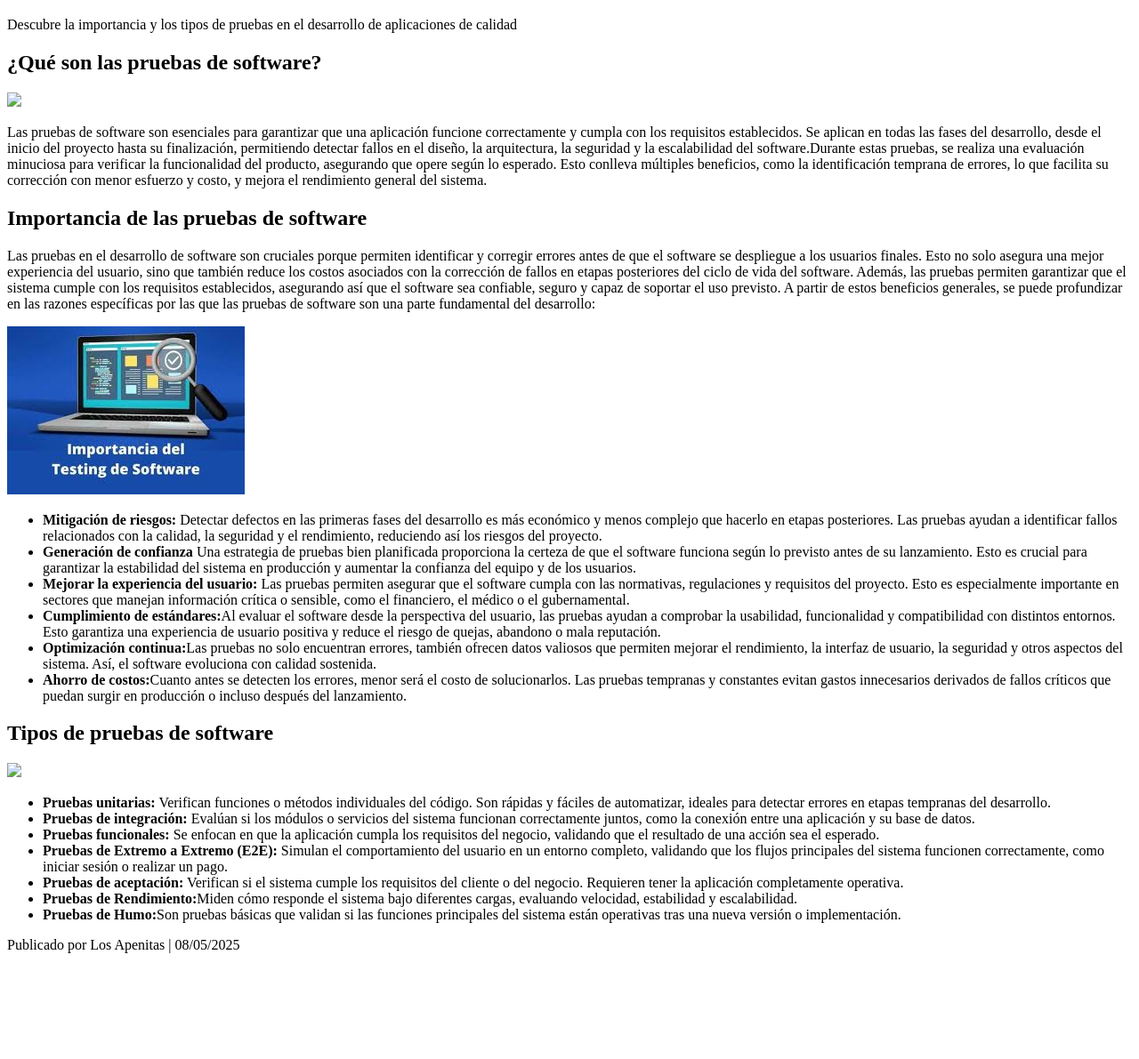
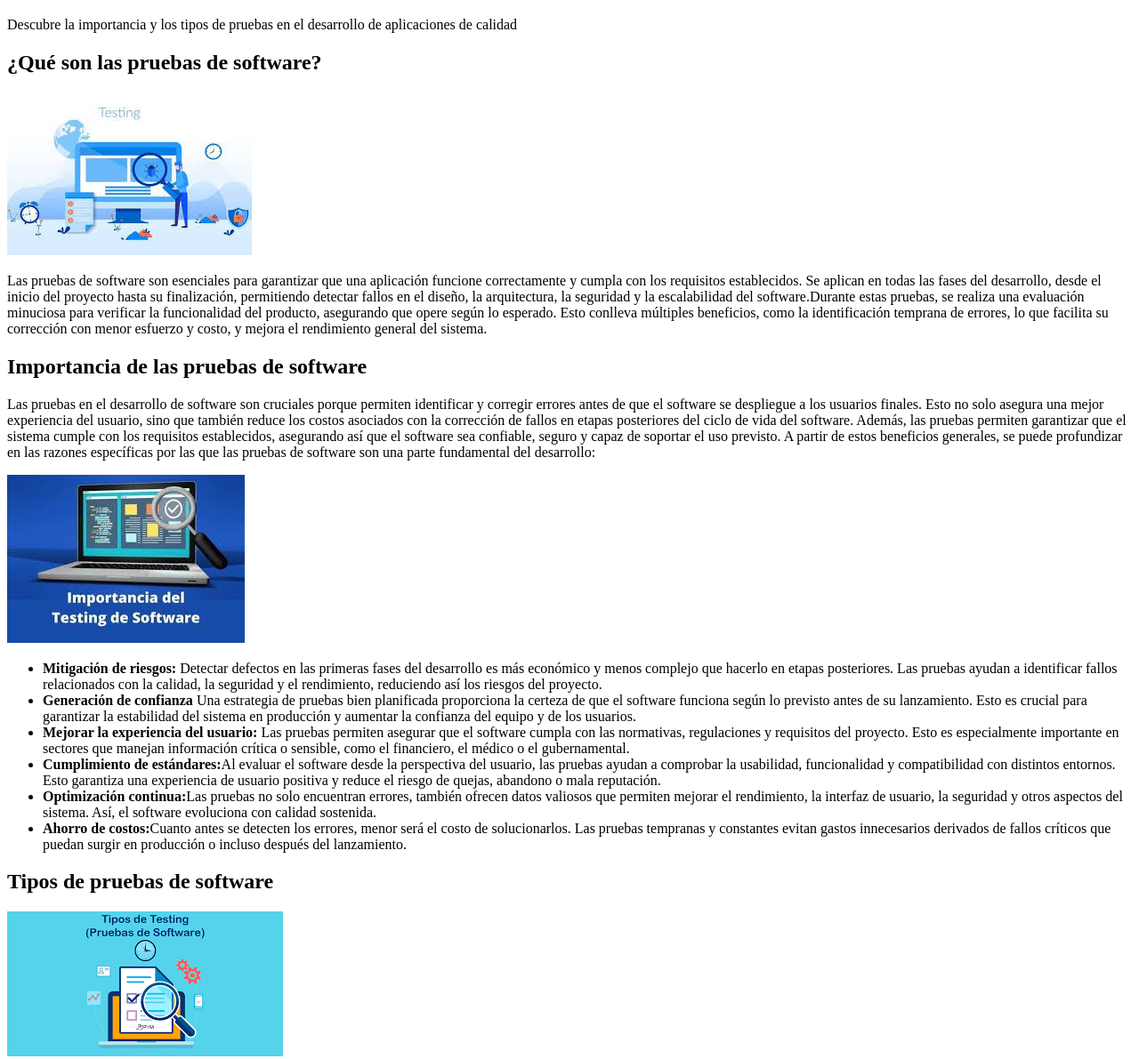
Before and after one commit to jesusaquihuis/apenitas.github.io, a plain HTML site: page index.html in a window 1280 px wide. Shown: the part 256-1447 px from the top of the page at 89% size. Before the commit the page ends 1344 px from the top, so only its background shows below. Drawn offline with Linux system fonts and the light colour scheme.

Commit message:
Update index.html

```diff
--- a/index.html
+++ b/index.html
@@ -15,7 +15,7 @@
   <main>
     <section>
       <h2>¿Qué son las pruebas de software?</h2>
-      <img class="foto" src="img/Quees.jpg">
+      <img class="foto" src="Quees.jpg">
       <p>Las pruebas de software son esenciales para garantizar que una aplicación funcione correctamente
          y cumpla con los requisitos establecidos. Se aplican en todas las fases del desarrollo, desde
          el inicio del proyecto hasta su finalización, permitiendo detectar fallos en el diseño, la
@@ -66,7 +66,7 @@
 
     <section>
       <h2>Tipos de pruebas de software</h2>
-      <img class="foto" src="img/tipos.png">
+      <img class="foto" src="tipos.png">
       <ul>
         <li><strong>Pruebas unitarias:</strong> Verifican funciones o métodos individuales del código. Son rápidas
             y fáciles de automatizar, ideales para detectar errores en etapas tempranas del desarrollo.</li>
```
